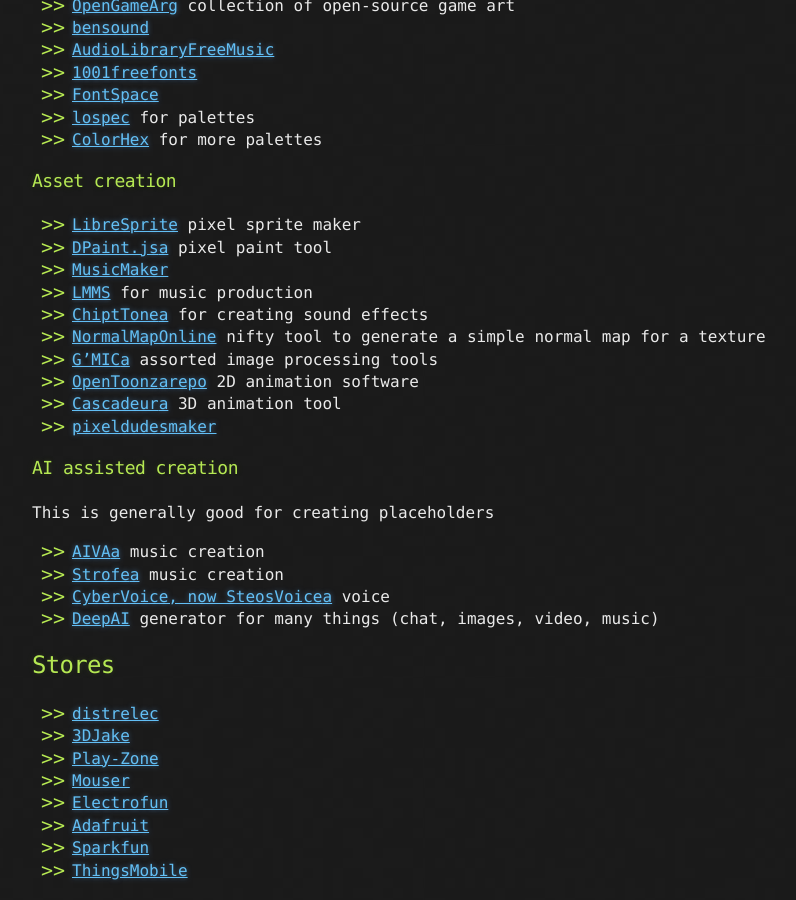
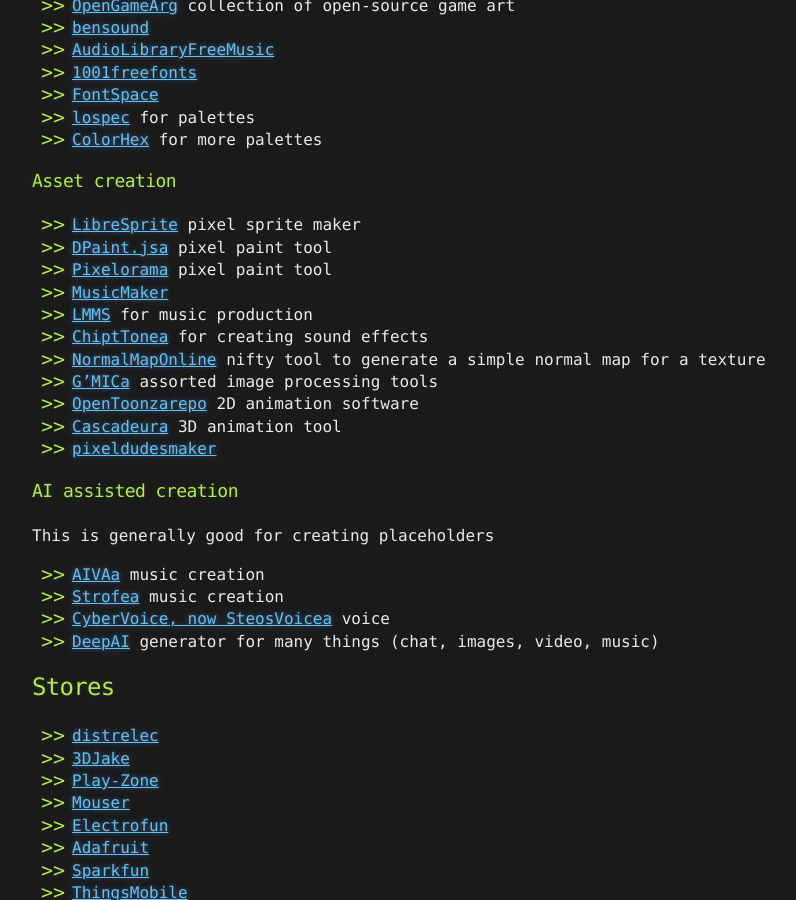
Before and after one commit to HubbleCommand/HubbleCommand.github.io, a Jekyll site: the page built from _posts/2024-08-02-tools-tips.md, in a window 1280 px wide and 900 px high, scrolled down 4643 px. Shown: the whole window, without its empty margins (108-904 px from the left). Built offline with Jekyll 4.4.1, drawn with Linux system fonts in a browser that asks for light colours; nearby versions of some CDN libraries.

Commit message:
tool pixelorama

```diff
--- a/_posts/2024-08-02-tools-tips.md
+++ b/_posts/2024-08-02-tools-tips.md
@@ -181,6 +181,7 @@
 ### Asset creation
 - [LibreSprite](libresprite.github.io) pixel sprite maker
 - [DPaint.js](https://www.stef.be/dpaint/)[a](https://www.youtube.com/watch?v=9CvxRgU8p1c) pixel paint tool
+- [Pixelorama](https://orama-interactive.itch.io/pixelorama) pixel paint tool
 - [MusicMaker](https://www.magix.com/int/music/music-maker/)
 - [LMMS](https://github.com/LMMS/lmms) for music production
 - [ChiptTone](https://sfbgames.itch.io/chiptone)[a](https://www.youtube.com/watch?v=v51fDrZXh_I) for creating sound effects
```
